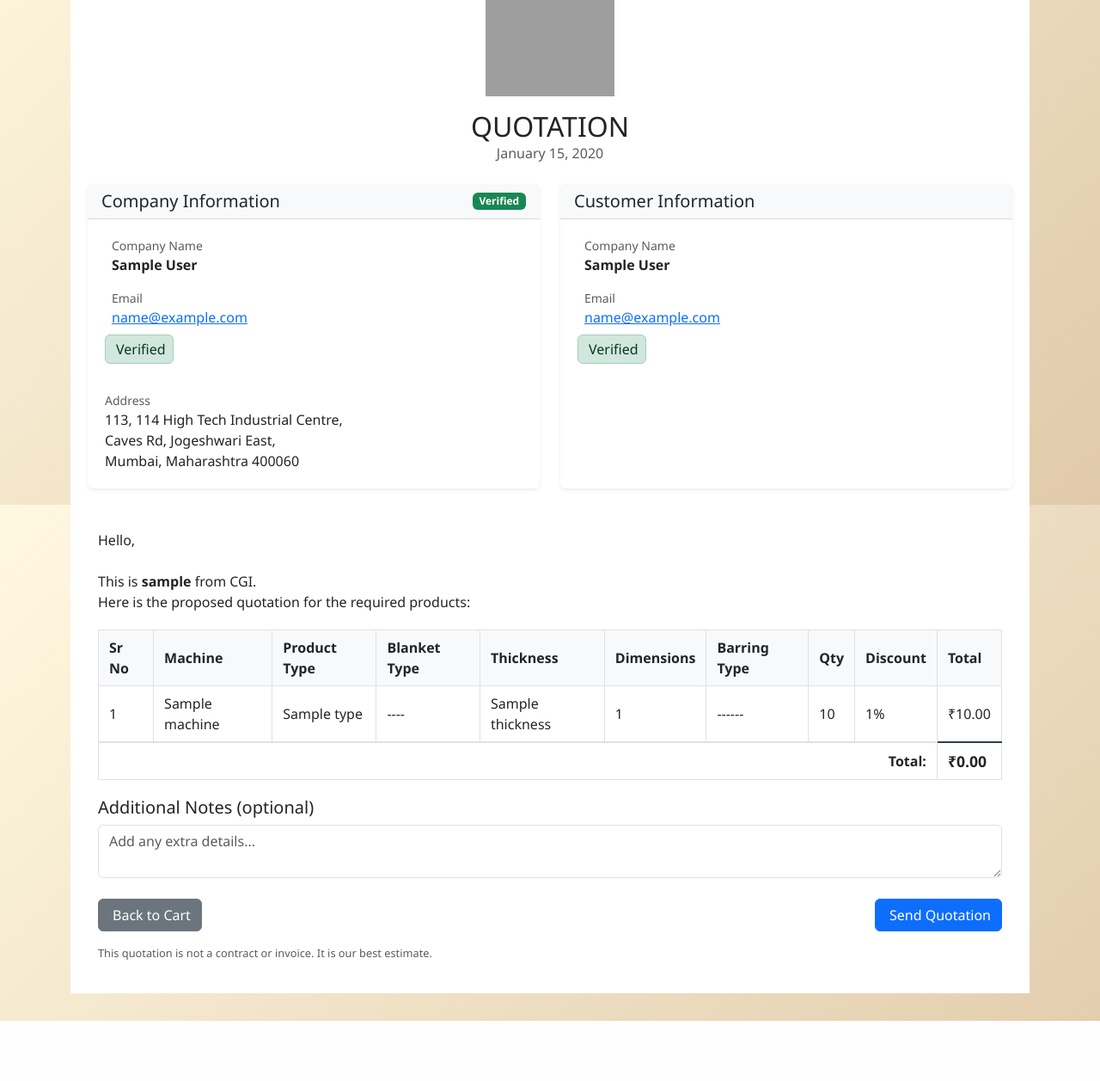
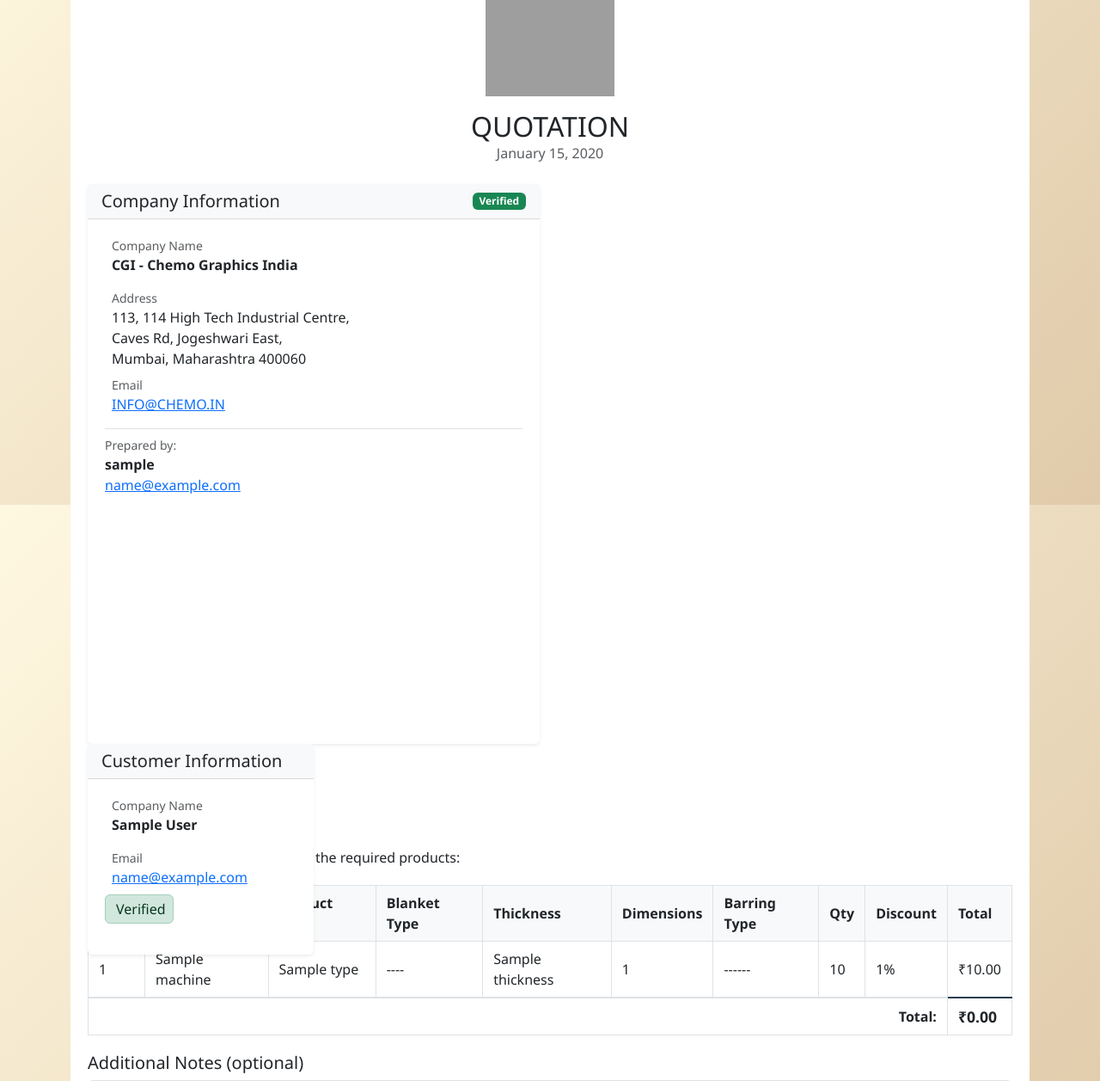
Before and after one commit to CGImain/product-calculator-for-chemo, a Flask app: template templates/quotation.html in a window 1280 px wide. Shown: the part 213-1470 px from the top of the page at 86% size. Before the commit the page ends 1400 px from the top, so only its background shows below. Run offline with Flask 3, Linux system fonts and the light colour scheme; the visitor is signed in with stand-in values (Sample User, id 1); the template is opened without the code that fills it: most values are stand-ins (such as "Sample title", 1, 10 or a date in 2020); some libraries are stand-ins or nearby versions; grey boxes are pictures that could not be loaded.

Commit message:
Update company information section with static CGI details and add prepared by section

```diff
--- a/templates/quotation.html
+++ b/templates/quotation.html
@@ -68,37 +68,33 @@
                                 <i class="fas fa-building me-2 text-primary"></i>
                                 <div>
                                     <div class="text-muted small">Company Name</div>
-                                    <div class="fw-semibold">{{ session.get('company_name', 'Not specified') }}</div>
+                                    <div class="fw-semibold">CGI - Chemo Graphics India</div>
                                 </div>
                             </div>
                         </div>
                         <div class="mb-2">
                             <div class="d-flex align-items-center">
+                                <i class="fas fa-map-marker-alt me-2 text-muted"></i>
+                                <div>
+                                    <div class="text-muted small">Address</div>
+                                    <div>113, 114 High Tech Industrial Centre,<br>Caves Rd, Jogeshwari East,<br>Mumbai, Maharashtra 400060</div>
+                                </div>
+                            </div>
+                        </div>
+                        <div class="mb-3">
+                            <div class="d-flex align-items-center">
                                 <i class="fas fa-envelope me-2 text-muted"></i>
                                 <div>
                                     <div class="text-muted small">Email</div>
-                                    <div>
-                                        {% if session.get('company_email') %}
-                                            <a href="mailto:{{ session.company_email }}">{{ session.company_email }}</a>
-                                        {% else %}
-                                            <span class="text-muted">Not specified</span>
-                                        {% endif %}
-                                    </div>
+                                    <div><a href="mailto:INFO@CHEMO.IN">INFO@CHEMO.IN</a></div>
                                 </div>
                             </div>
                         </div>
-                        <div class="alert alert-success py-1 px-2 d-inline-block">
-                            <i class="fas fa-check-circle me-1"></i> Verified
+                        <div class="mt-3 pt-2 border-top">
+                            <div class="text-muted small">Prepared by:</div>
+                            <div class="fw-semibold">{{ current_user.username }}</div>
+                            <div><a href="mailto:{{ current_user.email }}">{{ current_user.email }}</a></div>
                         </div>
-                    </div>
-                    <div class="mt-3">
-                        <div class="text-muted small">Address</div>
-                        <div>
-                            113, 114 High Tech Industrial Centre,<br>
-                            Caves Rd, Jogeshwari East,<br>
-                            Mumbai, Maharashtra 400060
-                        </div>
-                    </div>
                 </div>
             </div>
         </div>
```
